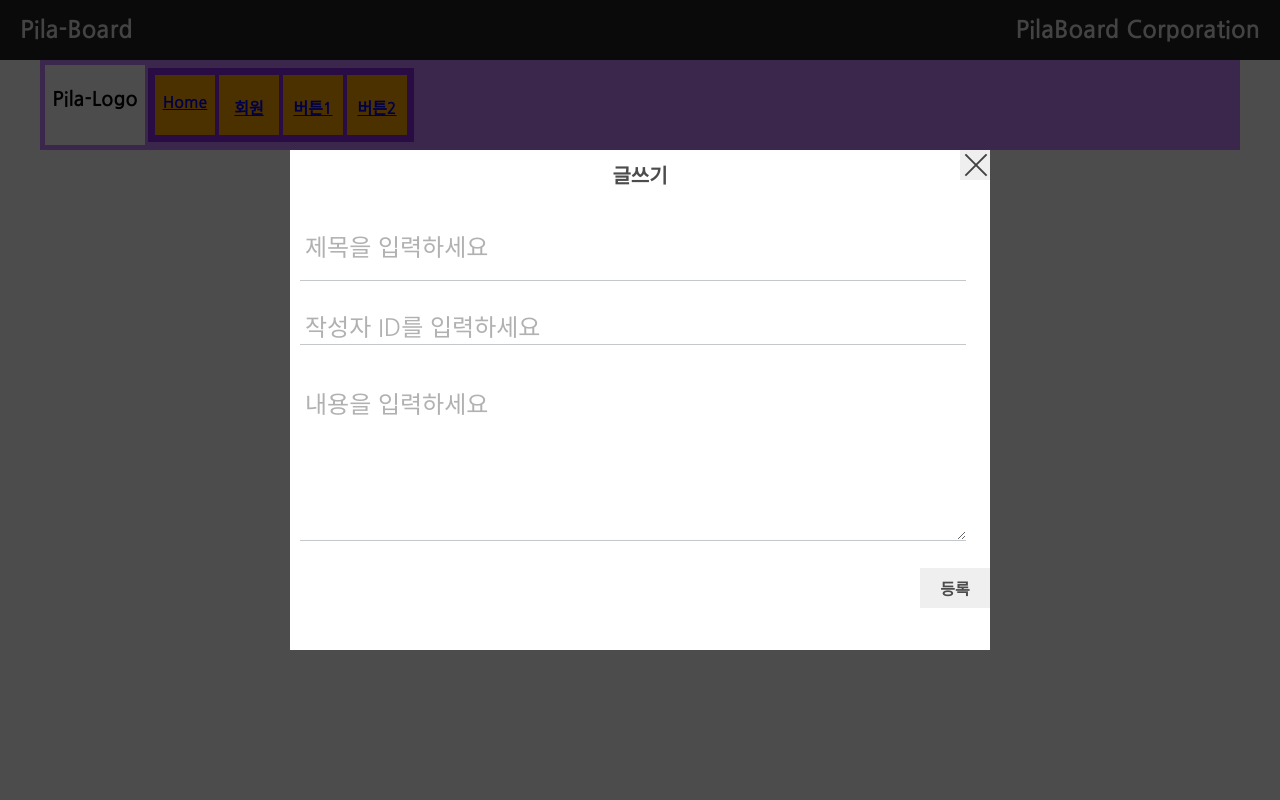
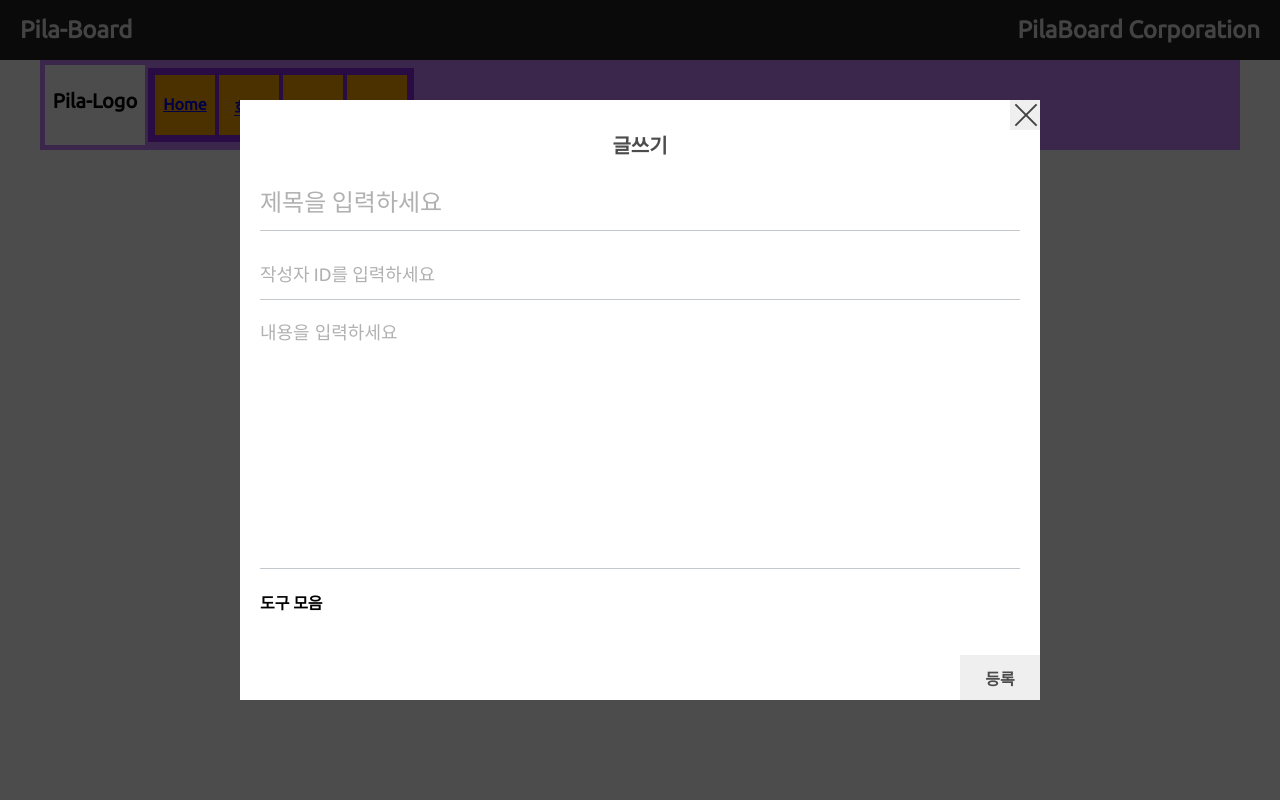
Before and after one commit to gdwb3219/pila-board, a React (Create React App) app: page /write in a window 1280 px wide. Shown: the top 800 px of the page. Built offline with nearby package versions, Linux system fonts and the light colour scheme.

Commit message:
createform CSS Modify

```diff
--- a/public/index.html
+++ b/public/index.html
@@ -10,6 +10,12 @@
       href="https://fonts.googleapis.com/css2?family=Nanum+Gothic:wght@400;700&display=swap"
       rel="stylesheet"
     />
+    <link rel="preconnect" href="https://fonts.googleapis.com" />
+    <link rel="preconnect" href="https://fonts.gstatic.com" crossorigin />
+    <link
+      href="https://fonts.googleapis.com/css2?family=Ubuntu&display=swap"
+      rel="stylesheet"
+    />
   </head>
   <body>
     <div id="root"></div>
--- a/src/App.css
+++ b/src/App.css
@@ -1,7 +1,7 @@
 * {
   padding: 0;
   margin: 0;
-  font-family: 'Nanum Gothic', sans-serif;
+  font-family: "Ubuntu", sans-serif;
   font-weight: bold;
 }
 
--- a/src/components/contents/board-contents/Board.css
+++ b/src/components/contents/board-contents/Board.css
@@ -77,8 +77,8 @@
 }
 
 #form-container {
-  width: 700px;
-  height: 500px;
+  width: 800px;
+  height: 600px;
   background-color: rgb(255, 255, 255);
   position: fixed;
   top: 50%;
@@ -108,6 +108,7 @@
   border: none;
   position: absolute;
   right: 0;
+  top: 0;
   margin-left: auto;
 }
 
@@ -116,7 +117,7 @@
   position: absolute;
   top: 0;
   left: 15px;
-  content: '';
+  content: "";
   height: 30px;
   width: 2px;
   background-color: rgb(66, 66, 66);
@@ -138,19 +139,19 @@
   display: flex;
   flex-direction: column;
   justify-content: flex-start;
+  padding: 20px;
 }
 
 .ta {
   background-color: #fff;
   border: 0;
   border-bottom: solid 1px #c3c8cc;
-  width: 95%;
+  width: 100%;
   outline: none;
   font-size: 30px;
   font-weight: bold;
   color: #4c4c4c;
-  padding: 5px;
-  font-family: 'Nanum Gothic', sans-serif;
+  font-family: "Ubuntu", sans-serif;
 }
 
 .title.ta {
@@ -159,8 +160,15 @@
 
 .createdBy.ta {
   font-size: 18px;
+  height: 50px;
 }
 
+.contents.ta {
+  height: 250px;
+  font-size: 20px;
+  font-family: "Nanum Gothic", sans-serif;
+  resize: none;
+}
 .title.ta::placeholder {
   color: #b1b1b1;
   font-size: 24px;
@@ -169,17 +177,17 @@
 
 .createdBy.ta::placeholder {
   color: #b1b1b1;
-  font-size: 24px;
+  font-size: 18px;
   font-weight: 500;
 }
 
 .contents.ta::placeholder {
   color: #b1b1b1;
-  font-size: 24px;
+  font-size: 18px;
   font-weight: 500;
 }
 
-.title {
+/* .title {
   margin: 5px;
 }
 
@@ -189,23 +197,23 @@
 
 .contents {
   margin: 5px;
-}
-
-.contents.ta {
-  height: 150px;
-  font-size: 24px;
-  font-family: 'Nanum Gothic', sans-serif;
-}
+} */
 
 .button-form {
   border: 0;
-  height: 40px;
-  width: 70px;
   font-size: 16px;
   font-weight: 700;
   color: #4c4c4c;
-  font-family: 'Nanum Gothic', sans-serif;
+  font-family: "Nanum Gothic", sans-serif;
+}
+
+#save-container .button-form {
+  width: 80px;
+  height: 45px;
+  position: absolute;
   margin-left: auto;
+  bottom: 0;
+  right: 0;
 }
 
 .button-form:hover {
--- a/src/components/contents/board-contents/BoardContent.css
+++ b/src/components/contents/board-contents/BoardContent.css
@@ -1,16 +1,43 @@
-.Board-container {
+.content-container {
   display: flex;
   background-color: #fff;
   height: 80vh;
-  padding: 20px;
-  margin: 0 30px;
+  margin: 10px 0 10px 0;
   flex-direction: row;
+  justify-content: flex-start;
 }
 
 .article-container {
-  width: 750px;
+  width: 800px;
 }
 
 h1 {
   padding: 10px;
 }
+
+.Board-Component-container p {
+  margin: 10px 0 10px 0;
+}
+
+.another-Component-container {
+  margin-left: 30px;
+  width: 330px;
+  margin-left: auto;
+}
+
+.another-Component-container p {
+  margin: 10px 0 10px 0;
+}
+
+.chart-container {
+  height: 500px;
+  background-color: rgb(0, 80, 0);
+  padding: 10px;
+}
+
+.chart {
+  /* margin: 10px 10px 10px 10px; */
+  background-color: white;
+  width: 100%;
+  height: 100%;
+}
--- a/src/components/contents/board-contents/BoardContent.jsx
+++ b/src/components/contents/board-contents/BoardContent.jsx
@@ -1,18 +1,23 @@
-import './BoardContent.css';
-import Board from './Board';
-import { useState } from 'react';
+import "./BoardContent.css";
+import Board from "./Board";
+import { useState } from "react";
 
 function BoardContent() {
   return (
     <>
-      <div className="wrapped">
+      <div className='wrapped'>
         <h1>게시판</h1>
-        <div className="Board-container">
-          <div className="article-container">
-            This is Board Component
+        <div className='content-container'>
+          <div className='Board-Component-container'>
+            <p>This is Board Component</p>
             <Board />
           </div>
-          <div>another Content</div>
+          <div className='another-Component-container'>
+            <p>another Content</p>
+            <div className='chart-container'>
+              <div className='chart'>chart</div>
+            </div>
+          </div>
         </div>
       </div>
     </>
--- a/src/components/contents/board-contents/InputForm.jsx
+++ b/src/components/contents/board-contents/InputForm.jsx
@@ -1,10 +1,10 @@
-import React, { useState, useEffect } from 'react';
-import { useNavigate } from 'react-router-dom';
+import React, { useState, useEffect } from "react";
+import { useNavigate } from "react-router-dom";
 
 // 현재 시간 구하는 함수
 const time = () => {
   const curr = new Date();
-  console.log('현재시간(Locale) : ' + curr + '<br>'); // 현재시간(Locale) : Tue May 31 2022 09:00:30
+  console.log("현재시간(Locale) : " + curr + "<br>"); // 현재시간(Locale) : Tue May 31 2022 09:00:30
 
   // 2. UTC 시간 계산
   const utc = curr.getTime() + curr.getTimezoneOffset() * 60 * 1000;
@@ -19,27 +19,27 @@ const InputForm = ({ isModal, setIsModal }) => {
   const navigate = useNavigate();
   // 처음 LocalStorage에 있는 boradList로 Parsing 하여 객체 리스트 불러오기
   useEffect(() => {
-    const storedBoardList = JSON.parse(localStorage.getItem('boardList'));
+    const storedBoardList = JSON.parse(localStorage.getItem("boardList"));
     if (storedBoardList) {
       setBoardList(storedBoardList);
     }
   }, []);
   // 초기값 boardList 불러오기 (없으면 빈 리스트)
   const [boardList, setBoardList] = useState(
-    JSON.parse(localStorage.getItem('boardList')) || []
+    JSON.parse(localStorage.getItem("boardList")) || []
   );
   // 초기값 board State 설정
   const [board, setBoard] = useState({
-    idx: boardList.length > 0 ? boardList[boardList.length - 1]['idx'] + 1 : 0, // boardList의 마지막 항목의 인덱스 + 1
-    title: '',
-    createdBy: '',
-    contents: '',
+    idx: boardList.length > 0 ? boardList[boardList.length - 1]["idx"] + 1 : 0, // boardList의 마지막 항목의 인덱스 + 1
+    title: "",
+    createdBy: "",
+    contents: "",
     timestamp: time(),
   });
 
   // boardList가 변할 때마다 새로운 boardList를 LocalStorage에 저장 (update 기능)
   useEffect(() => {
-    localStorage.setItem('boardList', JSON.stringify(boardList));
+    localStorage.setItem("boardList", JSON.stringify(boardList));
   }, [boardList]);
 
   const { idx, title, createdBy, contents, timestamp } = board; //비구조화 할당
@@ -61,7 +61,7 @@ const InputForm = ({ isModal, setIsModal }) => {
     // })
     await setBoardList([...boardList, board]);
     console.log(boardList);
-    alert('등록되었습니다.');
+    alert("등록되었습니다.");
     console.log(boardList);
     setIsModal(false);
   };
@@ -74,52 +74,53 @@ const InputForm = ({ isModal, setIsModal }) => {
 
   return (
     <>
-      <div id="form-background"></div>
-      <div id="form-container">
-        <div className="form-wrapper">
-          <div id="create-header">
+      <div id='form-background'></div>
+      <div id='form-container'>
+        <div className='form-wrapper'>
+          <div id='create-header'>
             <p>글쓰기</p>
-            <button className="X-button" onClick={createCancel}></button>
+            <button className='X-button' onClick={createCancel}></button>
           </div>
-          <div className="title">
+          <div className='title'>
             <input
-              className="title ta"
-              placeholder="제목을 입력하세요"
-              type="text"
-              name="title"
+              className='title ta'
+              placeholder='제목을 입력하세요'
+              type='text'
+              name='title'
               value={title}
               onChange={onChange}
             />
           </div>
           <br />
-          <div className="createdBy">
+          <div className='createdBy'>
             <input
-              className="createdBy ta"
-              placeholder="작성자 ID를 입력하세요"
-              type="text"
-              name="createdBy"
+              className='createdBy ta'
+              placeholder='작성자 ID를 입력하세요'
+              type='text'
+              name='createdBy'
               value={createdBy}
               onChange={onChange}
             />
           </div>
           <br />
-          <div className="contents">
+          <div className='contents'>
             <textarea
-              className="contents ta"
-              placeholder="내용을 입력하세요"
-              name="contents"
-              cols="30"
-              rows="10"
+              className='contents ta'
+              placeholder='내용을 입력하세요'
+              name='contents'
+              cols='30'
+              rows='10'
               value={contents}
               onChange={onChange}
             ></textarea>
           </div>
           <br />
-          <div id="save-container">
-            <button className="button-form" onClick={saveBoard}>
+          <div id='save-container'>
+            <button className='button-form' onClick={saveBoard}>
               등록
             </button>
           </div>
+          <div className='create-tool'>도구 모음</div>
         </div>
       </div>
     </>
--- a/src/components/contents/board-contents/reply/Reply.css
+++ b/src/components/contents/board-contents/reply/Reply.css
@@ -58,7 +58,7 @@
 }
 
 .loadMore-button:hover {
-  background-color: rgb(177, 108, 226);
+  background-color: #c882ff;
   border: dashed 1px rgb(196, 196, 196);
   width: 100%;
   height: 60px;
```
